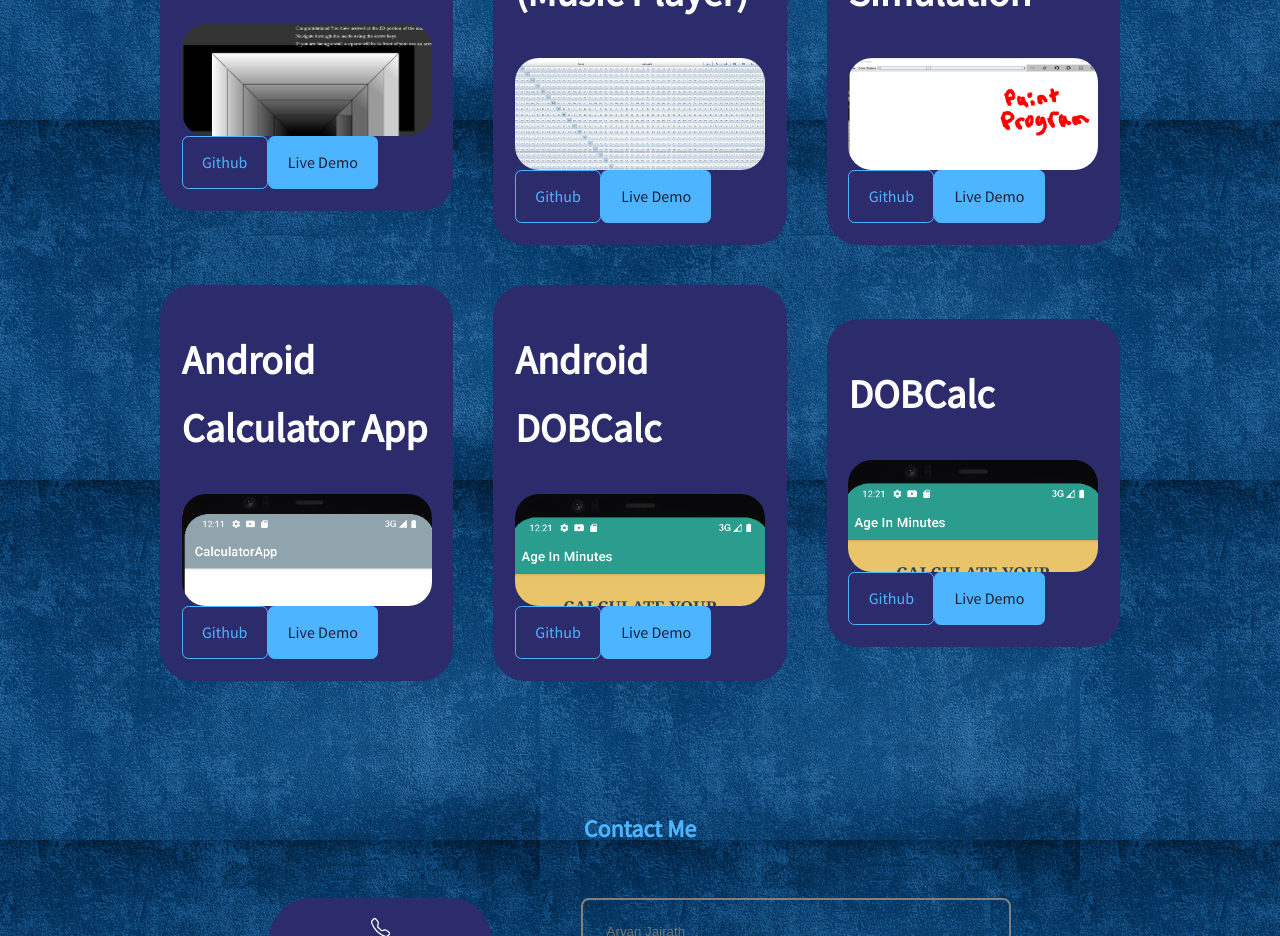
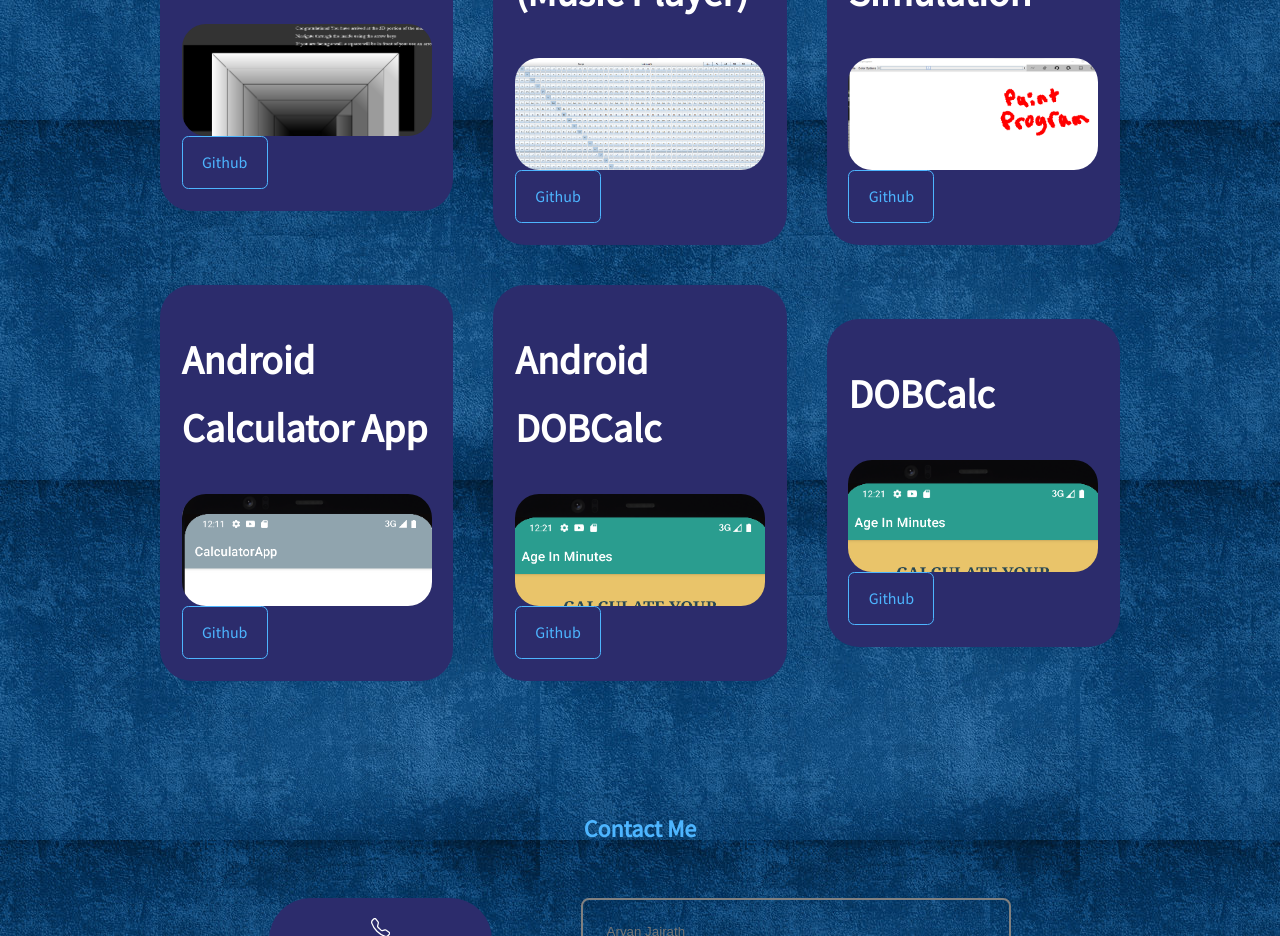
Before and after one commit to aryanjairath/Aryan-s-Portfolio-Website, a React (Create React App) app: page / in a window 1280 px wide. Shown: the part 3120-4056 px from the top of the page. Built offline with nearby package versions, Linux system fonts and the light colour scheme; a web font is replaced by a local one.

Commit message:
Editing Live Demos

```diff
--- a/src/components/portfolio/Portfolio.jsx
+++ b/src/components/portfolio/Portfolio.jsx
@@ -20,7 +20,6 @@ const Portfolio = () => {
                 </div>
             <div className = "portfolio_item-cta">
                 <a href='https://github.com/aryanjairath/MazeProject.git' className ='btn' target = '_blank'>Github</a>
-                <a href='https://dribbble.com/Alien_pixels' className ='btn btn-primary' target = '_blank'>Live Demo</a>
             </div>
             </article>
 
@@ -33,7 +32,6 @@ const Portfolio = () => {
                 </div>
                 <div className = "portfolio_item-cta">
                     <a href='https://github.com/aryanjairath/MusicBox.git' className ='btn' target = '_blank'>Github</a>
-                    <a href='https://dribbble.com/Alien_pixels' className ='btn btn-primary' target = '_blank'>Live Demo</a>
                 </div>
             </article>
 
@@ -44,7 +42,6 @@ const Portfolio = () => {
                 </div>
             <div className = "portfolio_item-cta">
                 <a href='https://github.com/aryanjairath/GUI-Task.git' className ='btn' target = '_blank'>Github</a>
-                <a href='https://dribbble.com/Alien_pixels' className ='btn btn-primary' target = '_blank'>Live Demo</a>
             </div>
             </article>
             <article className='portfolio_item'>
@@ -54,7 +51,6 @@ const Portfolio = () => {
                 </div>
             <div className = "portfolio_item-cta">
                 <a href='https://github.com/aryanjairath/CalculatorApp' className ='btn' target = '_blank'>Github</a>
-                <a href='https://dribbble.com/Alien_pixels' className ='btn btn-primary' target = '_blank'>Live Demo</a>
             </div>
             </article>
             <article className='portfolio_item'>
@@ -64,7 +60,6 @@ const Portfolio = () => {
                 </div>
             <div className = "portfolio_item-cta">
                 <a href='https://github.com/aryanjairath/DOBCalc.git' className ='btn' target = '_blank'>Github</a>
-                <a href='https://dribbble.com/Alien_pixels' className ='btn btn-primary' target = '_blank'>Live Demo</a>
             </div>
             </article>
             <article className='portfolio_item'>
@@ -74,7 +69,6 @@ const Portfolio = () => {
                 </div>
             <div className = "portfolio_item-cta">
                 <a href='https://github.com/aryanjairath/DOBCalc.git' className ='btn' target = '_blank'>Github</a>
-                <a href='https://dribbble.com/Alien_pixels' className ='btn btn-primary' target = '_blank'>Live Demo</a>
             </div>
             </article>
         </div>
```
